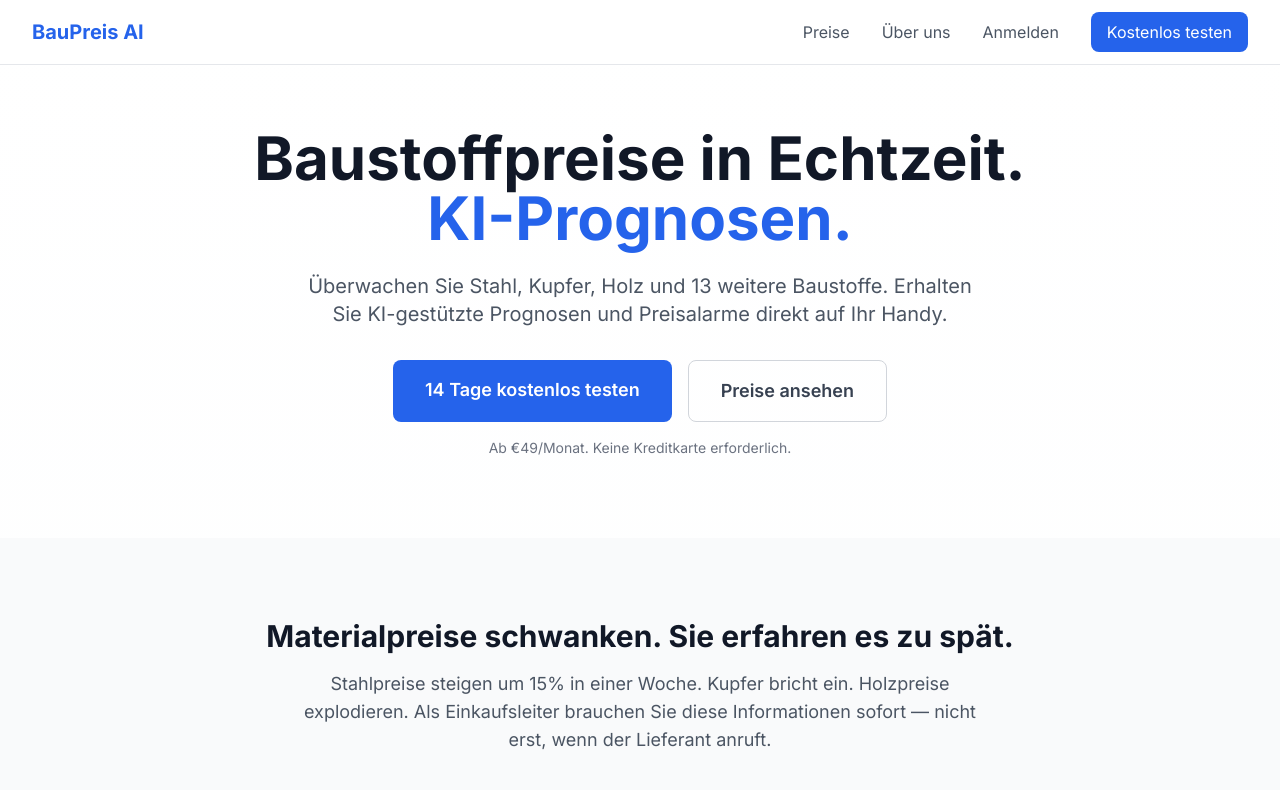
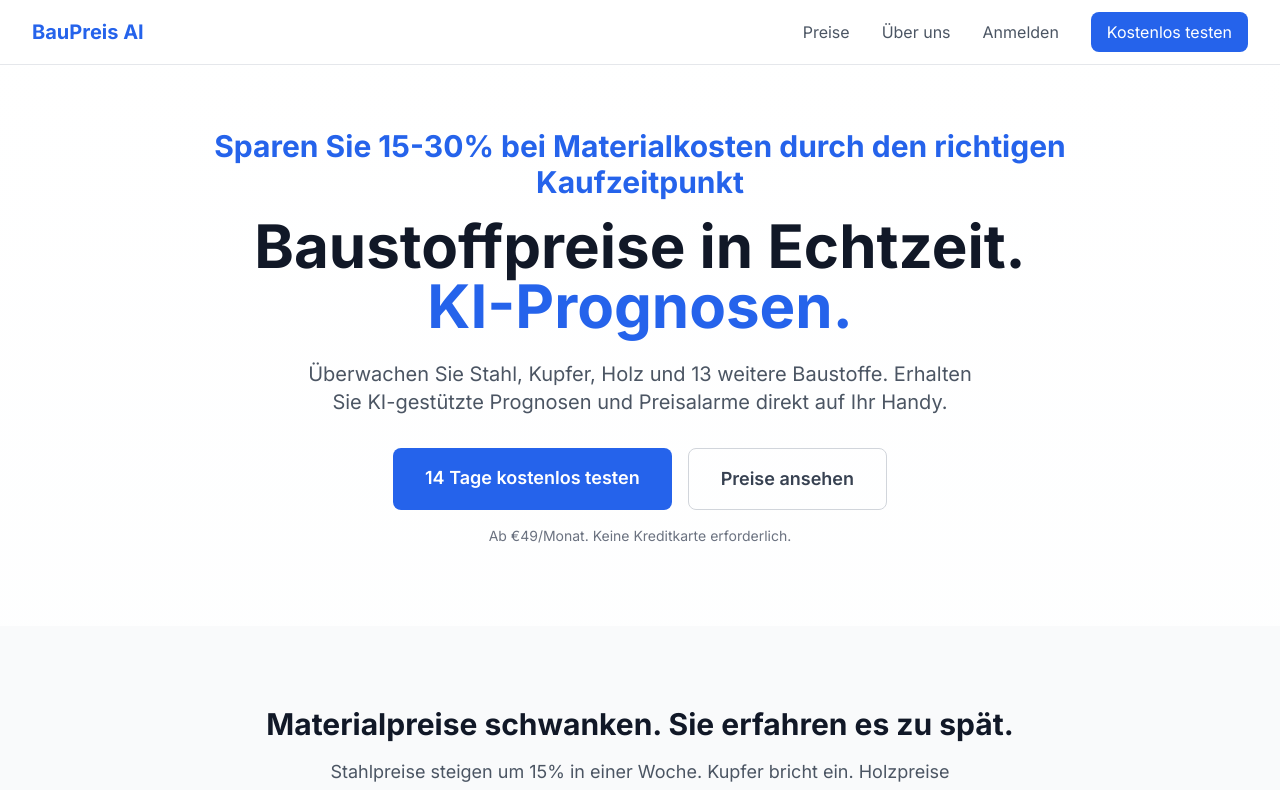
Before and after one commit to aidancompton001/baupreis, a Next.js app in the folder app/: page / in a window 1280 px wide. Shown: the top 790 px of the page. Built offline with nearby package versions, Linux system fonts and the light colour scheme; no server answers.

Commit message:
feat: add pain-point headline to landing hero section
Co-Authored-By: Claude Opus 4.6 <noreply@anthropic.com>

```diff
--- a/app/src/app/page.tsx
+++ b/app/src/app/page.tsx
@@ -53,6 +53,9 @@ export default function LandingPage() {
       {/* Hero Section */}
       <section className="pt-32 pb-20 px-4">
         <div className="max-w-4xl mx-auto text-center">
+          <p className="text-2xl md:text-3xl font-bold text-brand-600 mb-4">
+            {tr(locale, "landing.painPoint")}
+          </p>
           <h1 className="text-5xl md:text-6xl font-bold text-gray-900 mb-6">
             {tr(locale, "landing.heroTitle1")}
             <br />
--- a/app/src/i18n/de.ts
+++ b/app/src/i18n/de.ts
@@ -367,6 +367,7 @@ const de: Record<string, string> = {
   "onboarding.nextWithCount": "Weiter ({count} Material{plural})",
 
   // Landing Page
+  "landing.painPoint": "Sparen Sie 15-30% bei Materialkosten durch den richtigen Kaufzeitpunkt",
   "landing.heroTitle1": "Baustoffpreise in Echtzeit.",
   "landing.heroTitle2": "KI-Prognosen.",
   "landing.heroSubtitle": "\u00dcberwachen Sie Stahl, Kupfer, Holz und 13 weitere Baustoffe. Erhalten Sie KI-gest\u00fctzte Prognosen und Preisalarme direkt auf Ihr Handy.",
--- a/app/src/i18n/en.ts
+++ b/app/src/i18n/en.ts
@@ -363,6 +363,7 @@ const en: Record<string, string> = {
   "onboarding.nextWithCount": "Next ({count} material{plural})",
 
   // Landing
+  "landing.painPoint": "Save 15-30% on Construction Materials by Buying at the Right Time",
   "landing.heroTitle1": "Construction Material Prices in Real-Time.",
   "landing.heroTitle2": "AI Forecasts.",
   "landing.heroSubtitle": "Monitor steel, copper, wood and 13 more construction materials. Get AI-powered forecasts and price alerts directly to your phone.",
--- a/app/src/i18n/ru.ts
+++ b/app/src/i18n/ru.ts
@@ -366,6 +366,7 @@ const ru: Record<string, string> = {
   "onboarding.nextWithCount": "Далее ({count} материал{plural})",
 
   // Landing
+  "landing.painPoint": "Экономьте 15-30% на стройматериалах, покупая в правильное время",
   "landing.heroTitle1": "Цены на стройматериалы в реальном времени.",
   "landing.heroTitle2": "ИИ-прогнозы.",
   "landing.heroSubtitle": "Отслеживайте сталь, медь, древесину и ещё 13 стройматериалов. Получайте ИИ-прогнозы и ценовые оповещения прямо на телефон.",
```
